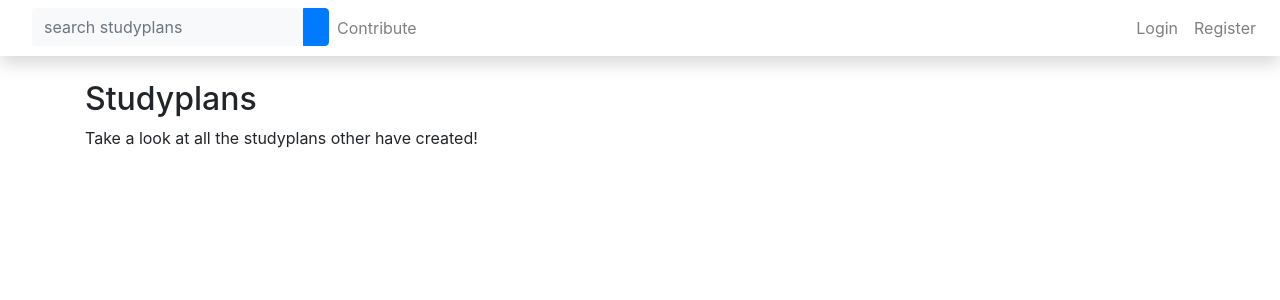
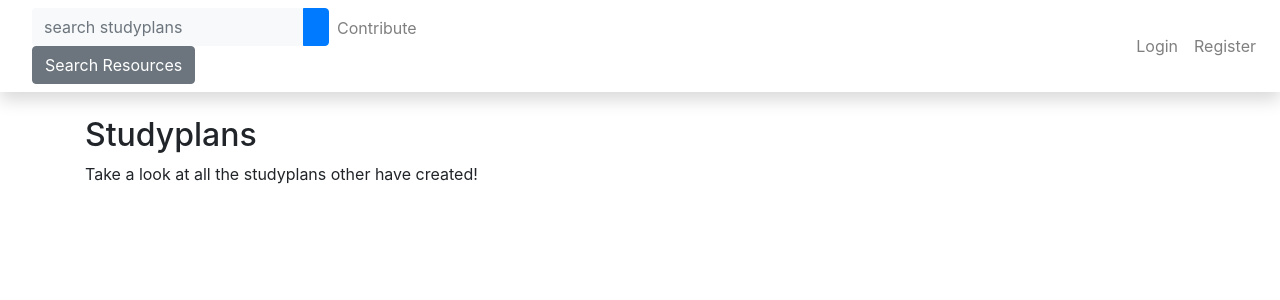
Before and after one commit to michlee1337/panorama, a Flask app: template src/templates/pages/index.html in a window 1280 px wide. Shown: the top 300 px of the page. Run offline with Flask 2, Linux system fonts and the light colour scheme; the template is opened without the code that fills it, so the values that code supplies are empty; some libraries are stand-ins or nearby versions.

Commit message:
toggle search

```diff
--- /dev/null
+++ b/src/static/js/search.js
@@ -0,0 +1,15 @@
+$( document ).ready(function() {
+  drowndown_btn = document.getElementById("dropdownMenuButton");
+  drowndown_btn.addEventListener ("click", toggleFilter);
+});
+
+function toggleFilter() {
+  search_filter = document.getElementById('search-filter');
+  if (search_filter.style.display == "block") {
+    search_filter.style.display = "none";
+    $("#search-term-input").attr("placeholder","search studyplans")
+  } else {
+    search_filter.style.display = "block";
+    $("#search-term-input").attr("placeholder","search resources")
+  }
+}
--- a/src/templates/base.html
+++ b/src/templates/base.html
@@ -7,8 +7,12 @@
     <meta name="keywords" content="learning, education, resources, scaffold, fundamentals, ovreview"/>
     <link rel="stylesheet" href="https://stackpath.bootstrapcdn.com/bootstrap/4.5.2/css/bootstrap.min.css" integrity="sha384-JcKb8q3iqJ61gNV9KGb8thSsNjpSL0n8PARn9HuZOnIxN0hoP+VmmDGMN5t9UJ0Z" crossorigin="anonymous">
     <script src="https://code.jquery.com/jquery-3.5.1.min.js" integrity="sha256-9/aliU8dGd2tb6OSsuzixeV4y/faTqgFtohetphbbj0=" crossorigin="anonymous"></script>
+    <script src="{{ url_for('static', filename='js/search.js') }}"></script>
     <!-- Get Font Awesome -->
     {{ fontawesome_html() }}
+    <style>
+    </style>
+
 {% endblock %}
 
 {% block navbar %}
@@ -18,11 +22,29 @@
     <!-- SEARCH -->
     <form action="{{ url_for('pages.search') }}" method="GET" class="d-none d-sm-inline-block form-inline mr-auto ml-md-3 my-2 my-md-0 mw-100 navbar-search">
       <div class="input-group">
-        <input name="term" type="text" class="form-control bg-light border-0 small" placeholder="search studyplans" aria-label="Search" aria-describedby="basic-addon2">
+        <input id="search-term-input" name="term" type="text" class="form-control bg-light border-0 small" placeholder="search studyplans" aria-label="Search" aria-describedby="basic-addon2">
         <div class="input-group-append">
           <button class="btn btn-primary" type="submit" value="Submit">
             <i class="fas fa-search"></i>
           </button>
+        </div>
+      </div>
+      <!-- filter -->
+      <div class="dropdown">
+        <div class="btn btn-secondary" id="dropdownMenuButton" onClick="toggleFilter">
+          Search Resources
+        </div>
+        <div id="search-filter" class="dropdown-menu" aria-labelledby="dropdownMenuButton">
+          <select name="difficulty">
+            <option value="1">Beginner</option>
+            <option value="2">Intermediate</option>
+            <option value="3">Advanced</option>
+          </select>
+          <select name="type">
+            <option value="1">Text</option>
+            <option value="2">Video</option>
+            <option value="0">Other</option>
+          </select>
         </div>
       </div>
     </form>
```
